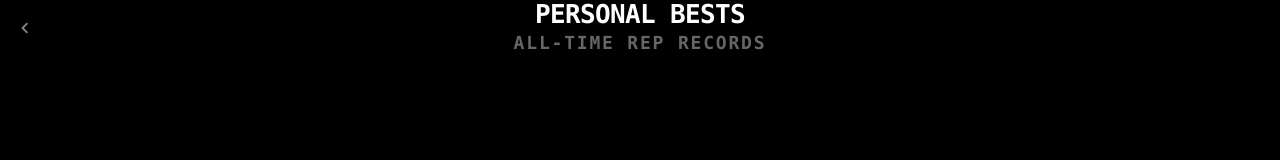
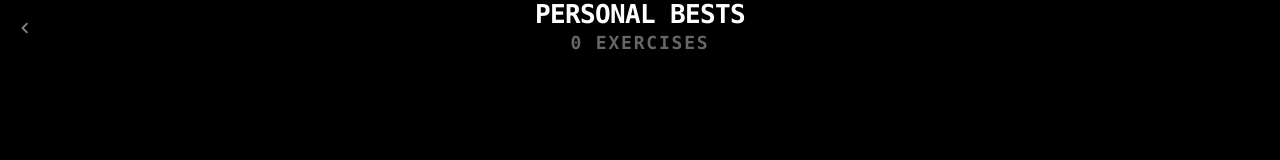
Before and after one commit to IFAKA/liftday, a Next.js app: page /history/personal-bests in a window 1280 px wide. Shown: the top 160 px of the page. Built offline with nearby package versions, Linux system fonts and the light colour scheme.

Commit message:
feat: add description to personal bests list item in history

```diff
--- a/app/history/personal-bests/page.tsx
+++ b/app/history/personal-bests/page.tsx
@@ -43,7 +43,7 @@ export default function PersonalBestsPage() {
         center={
           <div className="flex flex-col items-center">
             <span className="text-fluid-ui font-black uppercase tracking-tight text-white leading-none">Personal Bests</span>
-            <span className="text-fluid-label text-white/40 font-mono tracking-widest mt-0.5">ALL-TIME REP RECORDS</span>
+            <span className="text-fluid-label text-white/40 font-mono tracking-widest mt-0.5">{Object.keys(prs).length} EXERCISES</span>
           </div>
         }
       />
--- a/components/HistoryScreen.tsx
+++ b/components/HistoryScreen.tsx
@@ -80,7 +80,10 @@ export function HistoryScreen({ data, onBack }: HistoryScreenProps) {
               <Card className="flex-row items-center justify-between px-6 py-6 gap-0 rounded-2xl bg-white/10 border-white/5 shadow-lg cursor-pointer active:scale-95 transition-transform" onClick={() => router.push('/history/personal-bests')}>
                 <div className="flex items-center gap-3">
                   <Trophy className="w-5 h-5 text-yellow-500 shrink-0" />
-                  <span className="text-fluid-exercise font-black uppercase tracking-tight text-white leading-none">Personal Bests</span>
+                  <div className="flex flex-col gap-0.5">
+                    <span className="text-fluid-exercise font-black uppercase tracking-tight text-white leading-none">Personal Bests</span>
+                    <span className="text-fluid-label font-mono text-white/40">All-time records per exercise</span>
+                  </div>
                 </div>
                 <div className="flex items-center gap-2 shrink-0">
                   <span className="text-fluid-label font-mono text-white/40 tabular-nums">{Object.keys(prs).length}</span>
```
